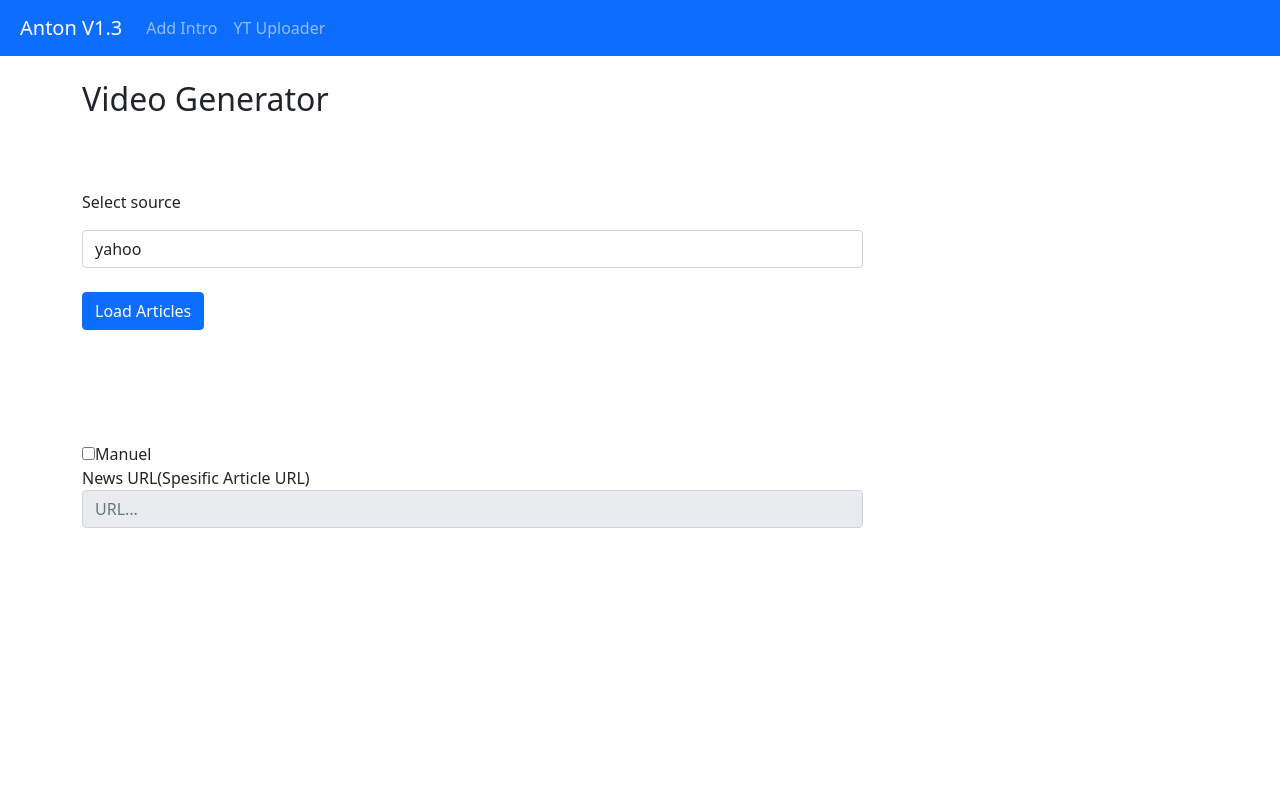
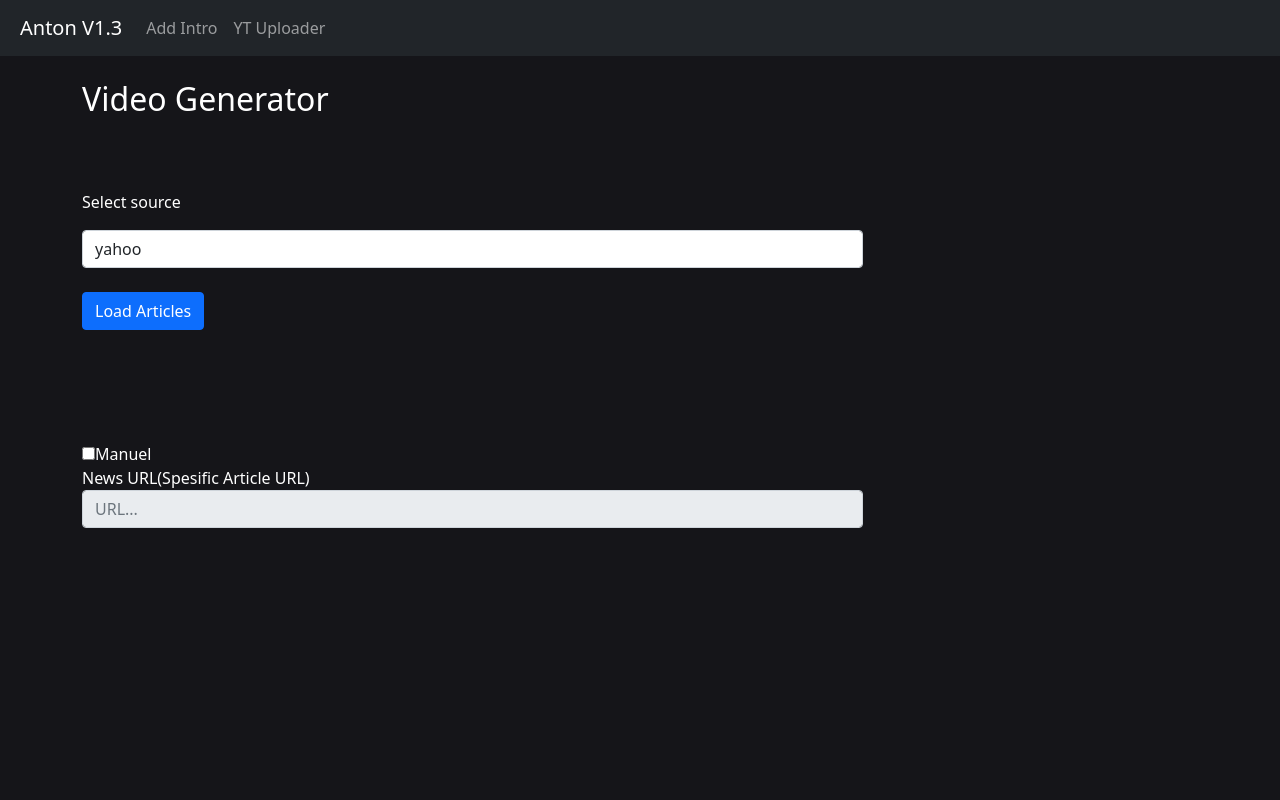
Before and after one commit to efeakaroz13/Video-Generator, a Flask app: page / in a window 1280 px wide. Run offline with Flask 2, Linux system fonts and the light colour scheme.

Commit message:
bug fix and theme update

```diff
--- a/cache.txt
+++ b/cache.txt
@@ -3,3 +3,4 @@ Automated bars will be an 'enhancement' of concerts and sporting events ---?9=12
           3 Stocks to Buy During a Recession  ---?9=12 3StockstoBuyDuringaRecession
 Stock market news live updates: Stocks plummet on heels of FedEx earnings warning ---?9=12 Stockmarketnewsliveupdates:StocksplummetonheelsofFedExearningswarning
 Can the Fed tame inflation without further crushing the stock market? What's next for investors.  ---?9=12 CantheFedtameinflationwithoutfurthercrushingthestockmarket?Whatsnextforinvestors
+Dow, S&P 500 book best day in 2 weeks ahead of Powell speech at Jackson Hole  ---?9=12 Dow,S&P500bookbestdayin2weeksaheadofPowellspeechatJacksonHole
--- a/main.py
+++ b/main.py
@@ -1035,7 +1035,7 @@ def marketwatchvideomaker():
 
     title = title.replace("\n","")
     title = title.replace("\n","")
-    title2 = title.replace(".","").replace("*","").strip().replace(" ","").replace("%"," ").replace("$","S").replace('"',"").replace("'","")
+    title2 = title.replace(".","").replace("*","").strip().replace(" ","").replace("%"," ").replace("$","S").replace('"',"").replace("'","").replace(",","")
     outfilename = f"{title2}"
     open("cache.txt","a").write(f"{title} ---?9=12 {title2}\n")
     # TEXT TO SPEECH
@@ -1244,7 +1244,7 @@ def simplywallvideomaker():
 
 
     title = title.replace("\n","")
-    title2 = title.replace(".","").replace("*","").strip().replace(" ","").replace("%"," ").replace("$","S").replace('"',"").replace("'","")
+    title2 = title.replace(".","").replace("*","").strip().replace(" ","").replace("%"," ").replace("$","S").replace('"',"").replace("'","").replace(",","")
     outfilename = f"{title2}"
     open("cache.txt","a").write(f"{title} ---?9=12 {title2}\n")
     outfilename = f"{title2}"
@@ -1367,7 +1367,7 @@ def videogenfool():
 
     title = soup.find_all("title")[0].get_text().split("|")[0]
     title = title.replace("\n","")
-    title2 = title.replace(".","").replace("*","").strip().replace(" ","").replace("%"," ").replace("$","S").replace('"',"").replace("'","")
+    title2 = title.replace(".","").replace("*","").strip().replace(" ","").replace("%"," ").replace("$","S").replace('"',"").replace("'","").replace(",","")
     outfilename = f"{title2}"
     open("cache.txt","a").write(f"{title} ---?9=12 {title2}\n")
     outfilename = f"{title2}"
--- a/static/front.js
+++ b/static/front.js
@@ -28,6 +28,16 @@ function loadart(){
 
 	if(selectorvalue == "storiestogrowby.org"){
 		$.getJSON("/list/storiestogrowby",function(data){
+			document.getElementById("arts").innerHTML = ""
+			for (var i = data.out.length - 1; i >= 0; i--) {
+				data.out[i]
+				document.getElementById("arts").innerHTML = document.getElementById("arts").innerHTML+"<li><button type='button' onclick='checknearme(this)' style='margin-right:10px'></button><a  href='"+data.out[i]["href"]+"' alt='"+data.out[i]["href"]+"'>"+data.out[i]["title"]+"</a></li>"
+			};
+			document.getElementById("videocreate").style.display ="";
+		})
+	}
+	if(selectorvalue == "marketwatch"){
+		$.getJSON("/list/marketwatch",function(data){
 			document.getElementById("arts").innerHTML = ""
 			for (var i = data.out.length - 1; i >= 0; i--) {
 				data.out[i]
@@ -148,6 +158,15 @@ function createvid(item){
 			document.getElementById("fav").href = "/static/nofav.gif";
 		})
 	}
+	if(choice =="marketwatch"){
+		document.getElementById("fav").href = "/static/fav.gif";
+		$.getJSON("/video/gen/marketwatch?q="+url,function(data){
+			console.log(data)
+			document.getElementById("videocreate").style.display = "";
+			item.removeAttribute("disabled");
+			document.getElementById("fav").href = "/static/nofav.gif";
+		})
+	}
 	if(choice =="yahoo"){
 		document.getElementById("fav").href = "/static/fav.gif";
 		$.getJSON("/video/gen/yahoo?q="+url,function(data){
--- a/templates/index.html
+++ b/templates/index.html
@@ -32,7 +32,7 @@
 
 </head>
 <body>
-	<nav class="navbar navbar-expand-lg navbar-dark bg-primary" >
+	<nav class="navbar navbar-expand-lg navbar-dark bg-dark" >
 	  <a class="navbar-brand" href="/" style="margin-left:20px">
 
 	    Anton V1.3
@@ -60,6 +60,7 @@
 		<select id="selector" class="form-control" style="width:70%;">
 			<option value="yahoo">yahoo</option>
 			<option value="fool.com">fool.com</option>
+			<option value="marketwatch">marketwatch.com</option>
 			<option value="simplywall.st">simplywall.st</option>
 			<option value="ntv">n-tv</option>
 			<option value="storiestogrowby.org">storiestogrowby.org</option>
@@ -85,6 +86,8 @@
 	<style>
 		body{
 			margin:0;
+			background: #151519;
+			color:white
 
 		}
 	</style>
--- a/templates/intro.html
+++ b/templates/intro.html
@@ -32,7 +32,7 @@
 
 </head>
 <body>
-	<nav class="navbar navbar-expand-lg navbar-dark bg-primary" >
+	<nav class="navbar navbar-expand-lg navbar-dark bg-dark" >
 		<a class="navbar-brand" href="/" style="margin-left:20px">
 
 		  Anton V1.3
@@ -95,6 +95,8 @@
 	<style>
 		body{
 			margin:0;
+			background: #151519;
+			color:white
 		}
 	</style>
 </body>
```
